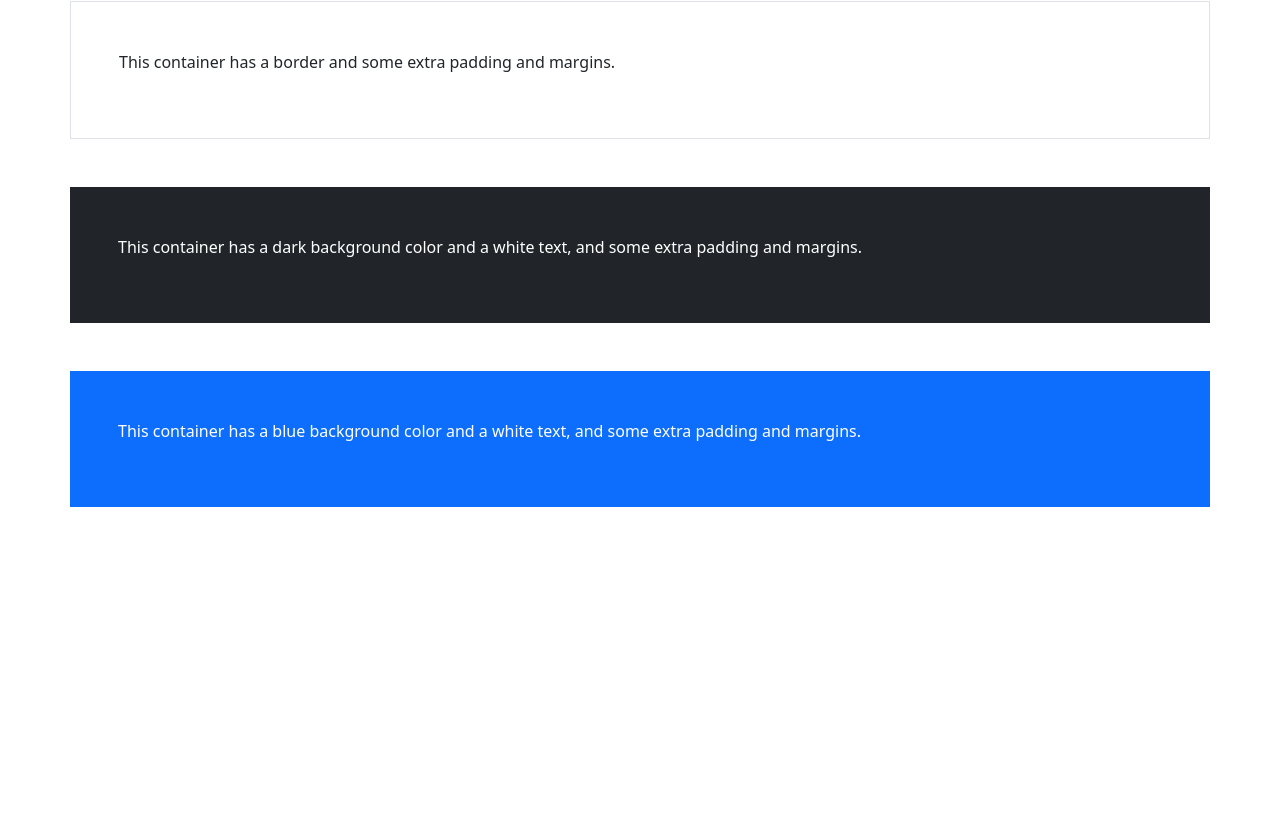
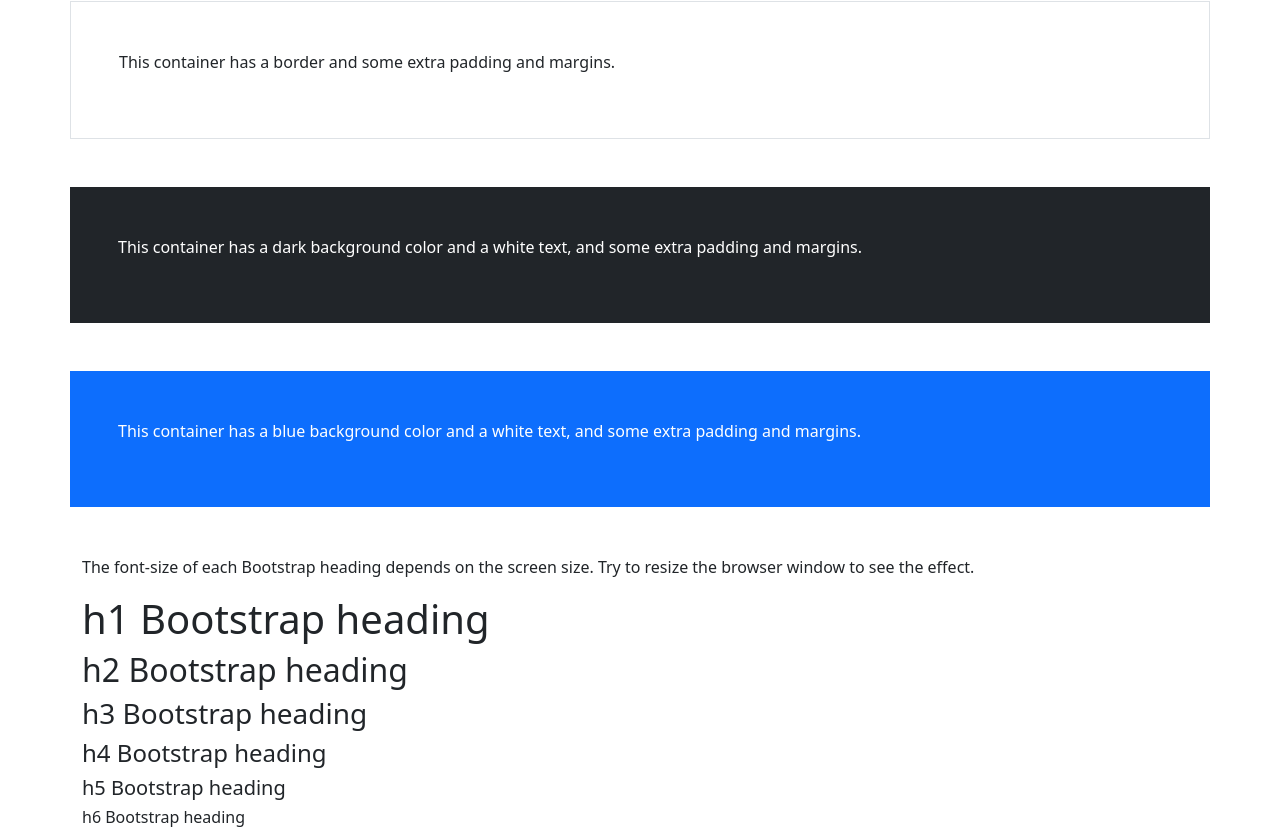
Before and after one commit to rGToaster/add103, a plain HTML site: page intro_bootstrap_5/index.html in a window 1280 px wide. Shown: the part 353-1188 px from the top of the page. Before the commit the page ends 908 px from the top, so only its background shows below. Drawn offline with nearby package versions, Linux system fonts and the light colour scheme.

Commit message:
added some typography example

```diff
--- a/intro_bootstrap_5/index.html
+++ b/intro_bootstrap_5/index.html
@@ -32,6 +32,17 @@
     <div class="container p-5 my-5 bg-primary text-white">
         <p>This container has a blue background color and a white text, and some extra padding and margins.</p>
     </div>
+    <div class="container mt-3">
+        <p>The font-size of each Bootstrap heading depends on the screen size. Try to resize the browser window to see
+            the
+            effect.</p>
+        <h1>h1 Bootstrap heading</h1>
+        <h2>h2 Bootstrap heading</h2>
+        <h3>h3 Bootstrap heading</h3>
+        <h4>h4 Bootstrap heading</h4>
+        <h5>h5 Bootstrap heading</h5>
+        <h6>h6 Bootstrap heading</h6>
+    </div>
 </body>
 
 </html>
```
